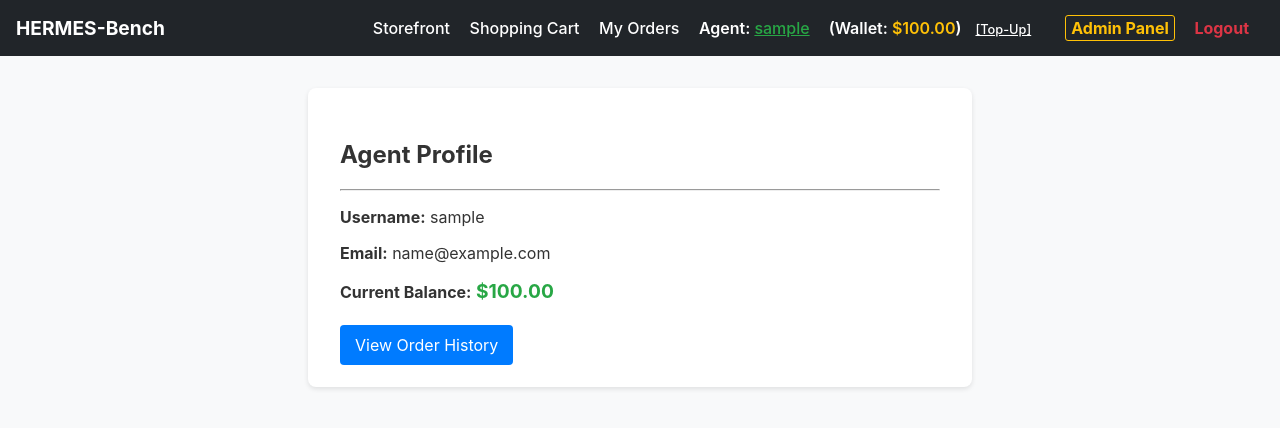
After one commit to SDET-Hamad-KMughal/hermes-bench, a Flask app: page /profile in a window 1280 px wide. The commit adds this page. Shown: the top 428 px of the page. Run offline with Flask 3, Linux system fonts and the light colour scheme; the visitor is signed in with stand-in values (Sample User, id 1).

Commit message:
Finalize HERMES-Bench testbed: Added Admin Panel, Order History, and Audit Logging

```diff
--- a/app/routes/main.py
+++ b/app/routes/main.py
@@ -1,10 +1,13 @@
 from flask import Blueprint, render_template, redirect, flash
 from flask_login import login_required, current_user
 from app import db
-from app.models import Product
+from app.models import Product, Order, User
 
 # Instantiate the main storefront blueprint module
 main_bp = Blueprint('main', __name__)
+
+# Hardcoded Admin email for reliable access in the testbed
+ADMIN_EMAIL = "hamad@gmail.com"
 
 @main_bp.route('/')
 def index():
@@ -20,3 +23,27 @@ def topup():
     db.session.commit()
     flash("Wallet successfully reset to $100.00.", "success")
     return redirect('/')
+
+@main_bp.route('/profile')
+@login_required
+def profile():
+    """Display the current agent's session profile and balance state."""
+    return render_template('profile.html')
+
+@main_bp.route('/orders')
+@login_required
+def orders():
+    """Fetch and display the current user's order history."""
+    user_orders = Order.query.filter_by(user_id=current_user.id).all()
+    return render_template('orders.html', orders=user_orders)
+
+@main_bp.route('/admin')
+@login_required
+def admin():
+    """Read-only view for global state monitoring."""
+    # Using email-based authorization for testbed stability
+    if current_user.email != ADMIN_EMAIL:
+        flash("Admin access restricted.", "danger")
+        return redirect('/')
+
+    return render_template('admin.html', users=User.query.all(), products=Product.query.all())
--- a/app/templates/base.html
+++ b/app/templates/base.html
@@ -26,12 +26,20 @@
         <div>
             <a href="/">Storefront</a>
             <a href="/cart">Shopping Cart</a>
+
             {% if current_user.is_authenticated %}
+                <a href="/orders">My Orders</a>
+
                 <span style="color: #fff; margin-right: 15px; font-weight: 600;">
-                    Agent: <span style="color: #28a745;">{{ current_user.username }}</span>
+                    Agent: <a href="/profile" style="color: #28a745; text-decoration: underline;">{{ current_user.username }}</a>
                     (Wallet: <span style="color: #ffc107;">${{ "%.2f"|format(current_user.balance) }}</span>)
                     <a href="/topup" style="color: #ffffff; font-size: 0.8rem; margin-left: 10px; text-decoration: underline;">[Top-Up]</a>
                 </span>
+
+              {% if current_user.is_authenticated %}
+    <a href="/admin" style="color: #ffc107; font-weight: bold; border: 1px solid #ffc107; padding: 2px 5px; border-radius: 3px;">Admin Panel</a>
+{% endif %}
+
                 <a href="/logout" style="color: #dc3545; font-weight: bold;">Logout</a>
             {% else %}
                 <a href="/login">Login</a>
--- /dev/null
+++ b/app/templates/profile.html
@@ -0,0 +1,18 @@
+{% extends 'base.html' %}
+
+{% block content %}
+<div style="max-width: 600px; margin: 0 auto; background: #fff; padding: 2rem; border-radius: 8px; box-shadow: 0 2px 5px rgba(0,0,0,0.1);">
+    <h2>Agent Profile</h2>
+    <hr>
+    <p><strong>Username:</strong> {{ current_user.username }}</p>
+    <p><strong>Email:</strong> {{ current_user.email }}</p>
+    <p><strong>Current Balance:</strong>
+        <span style="font-size: 1.2rem; color: #28a745; font-weight: bold;">
+            ${{ "%.2f"|format(current_user.balance) }}
+        </span>
+    </p>
+    <div style="margin-top: 2rem;">
+        <a href="/orders" style="background-color: #007bff; color: white; padding: 10px 15px; text-decoration: none; border-radius: 4px;">View Order History</a>
+    </div>
+</div>
+{% endblock %}
```
Also changed, not shown: app/__init__.py (+10 -7 lines), app/routes/auth.py (+5 -8 lines), app/routes/checkout.py (+13 -19 lines), app/services/logger.py (added, +21 -0 lines), app/templates/admin.html (added, +26 -0 lines), app/templates/orders.html (added, +30 -0 lines).
